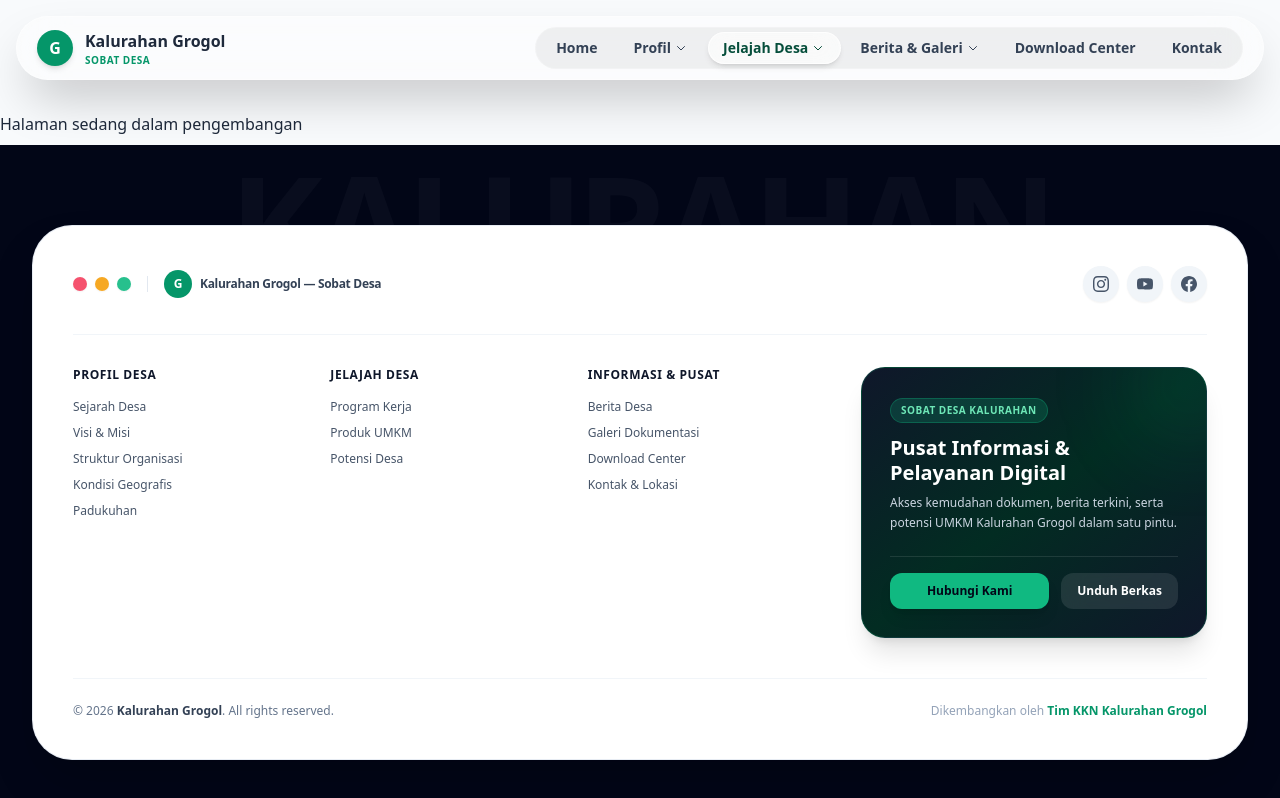
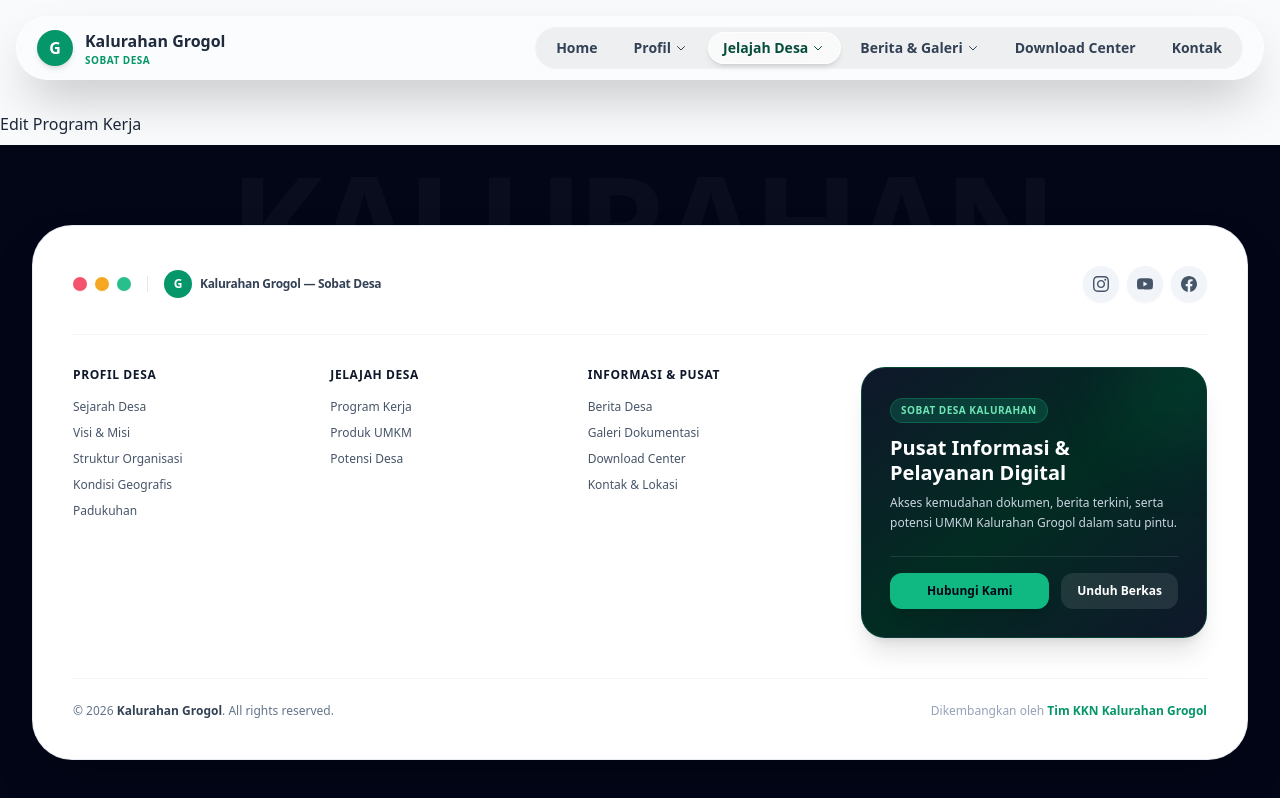
Before and after one commit to joansengustianelnathansiagian2006/kkn-kalurahan-grogol, a Next.js app: page /umkm/1 in a window 1280 px wide. Built offline with nearby package versions, Linux system fonts and the light colour scheme.

Commit message:
Fix dynamic routes and build setup

```diff
--- a/src/app/(public)/umkm/[slug]/page.tsx
+++ b/src/app/(public)/umkm/[slug]/page.tsx
@@ -1,3 +1,26 @@
-export default function Page() {
-  return <div>Halaman sedang dalam pengembangan</div>;
+'use client';
+
+import { Suspense } from 'react';
+import { useSearchParams } from 'next/navigation';
+
+// 1. Pindahkan seluruh logika utama & return JSX halaman Anda ke dalam fungsi ini
+function EditContent() {
+  const searchParams = useSearchParams();
+  // ... letakkan kode/state/logic halaman Anda di sini ...
+
+  return (
+    <div>
+      {/* Isi UI Form Edit Anda */}
+      <h1>Edit Program Kerja</h1>
+    </div>
+  );
 }
+
+// 2. Export default utama dibungkus dengan <Suspense>
+export default function EditProgramKerjaPage() {
+  return (
+    <Suspense fallback={<div>Memuat halaman...</div>}>
+      <EditContent />
+    </Suspense>
+  );
+}
```
Also changed, not shown: src/app/admin/program-kerja/edit/[id]/page.tsx (renamed from src/app/admin/program-kerja/edit/id/page.tsx).
